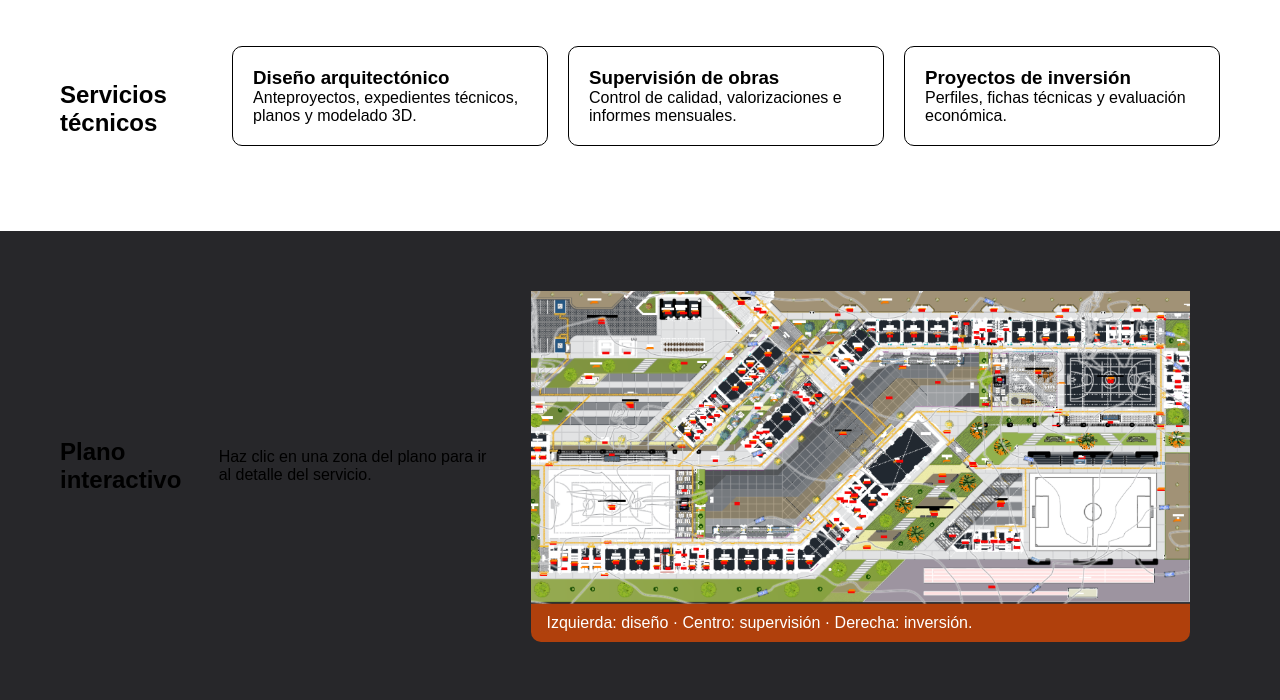
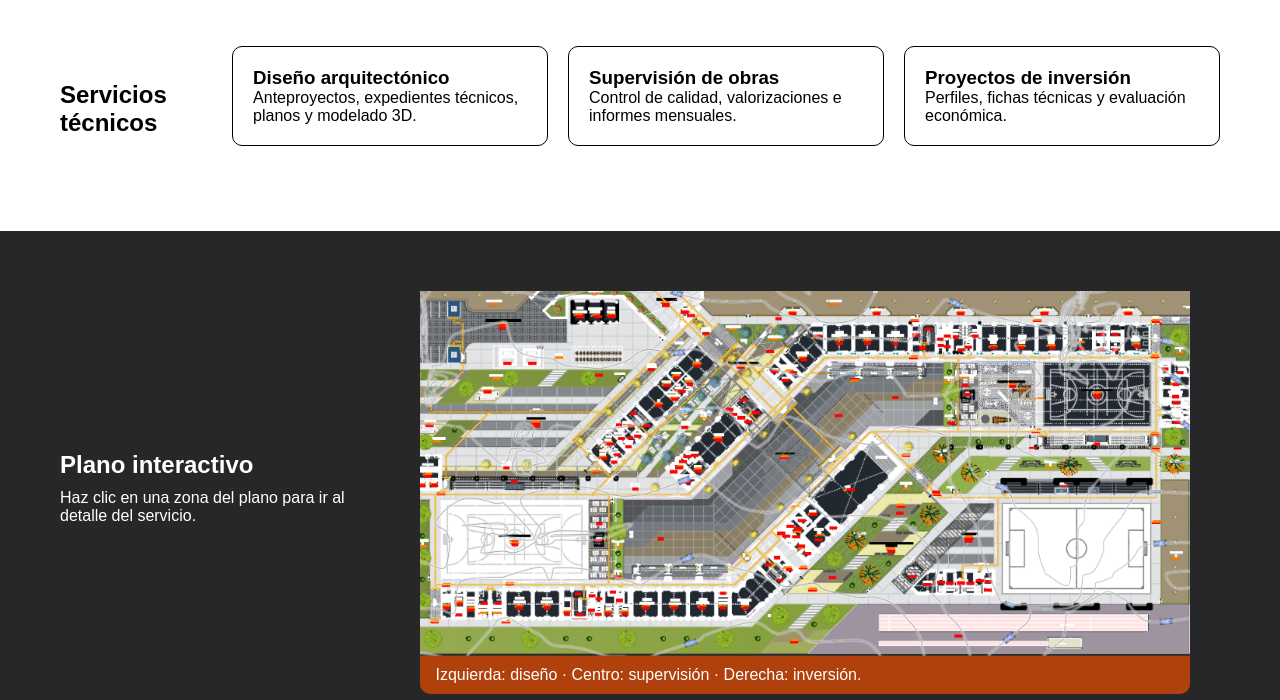
Before and after one commit to alexdelCarpio/dise-o_web, a plain HTML site: page servicios.html in a window 1280 px wide. Shown: the part 100-800 px from the top of the page. Drawn offline with Linux system fonts and the light colour scheme.

Commit message:
subiendo detalle de letra

```diff
--- a/css/styles.css
+++ b/css/styles.css
@@ -242,6 +242,12 @@ footer{
     max-width: none;
 }
 
+.txt_plano {
+    color: white;
+    margin-bottom: 10px;
+
+}
+
 figure{
     margin: 0;
     background: rgb(176, 64, 12);
--- a/servicios.html
+++ b/servicios.html
@@ -45,8 +45,10 @@
 
         <section class="seccion tono">
             <div class="contenedor">
-                <h2>Plano interactivo</h2>
-                <p>Haz clic en una zona del plano para ir al detalle del servicio.</p>
+                <div>
+                <h2 class="txt_plano">Plano interactivo</h2>
+                <p class="txt_plano">Haz clic en una zona del plano para ir al detalle del servicio.</p>
+                </div>
                 <figure>
                     <div class="contenedor_plano">
                         <img src="./imagenes/plano.png" width="100%" height="100%" usemap="#mapa-plano" alt="Plano de Obra">
```
